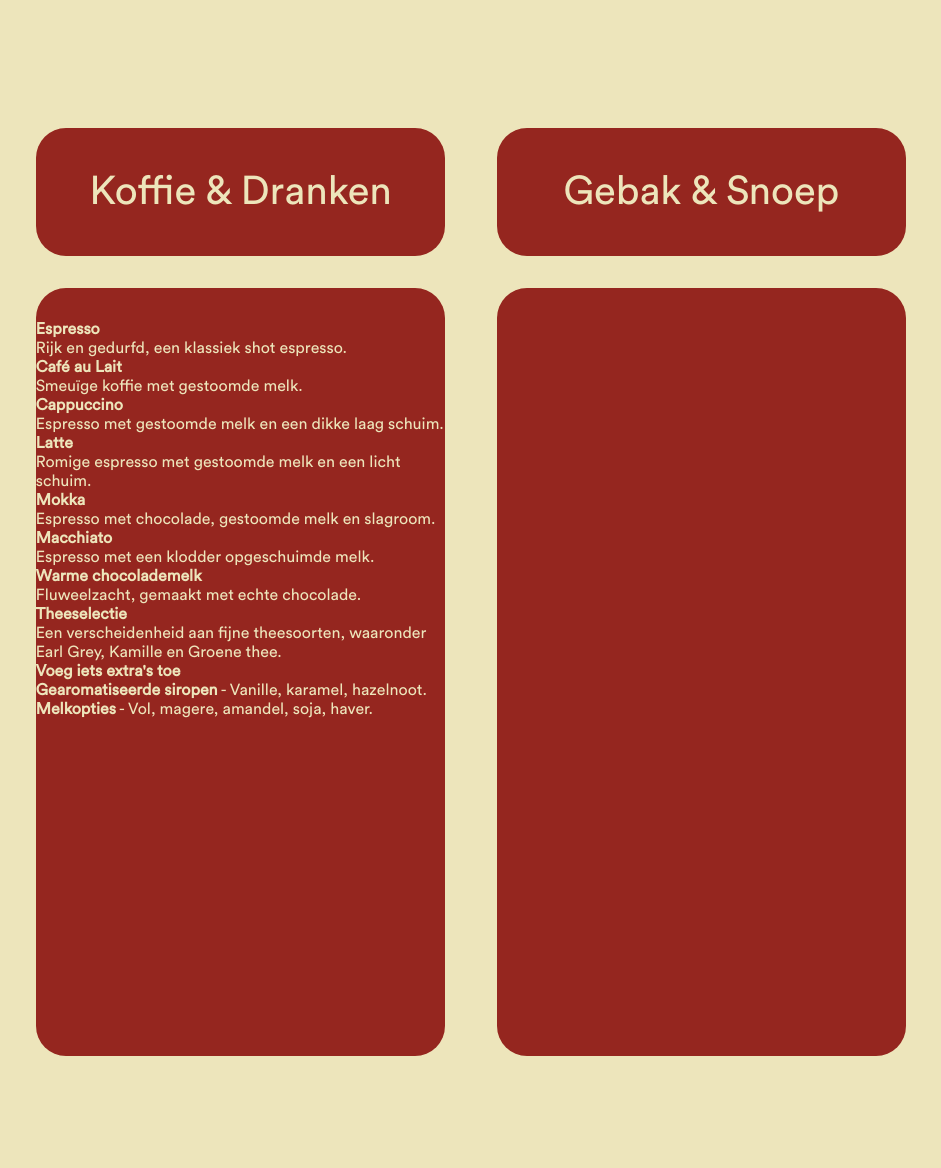
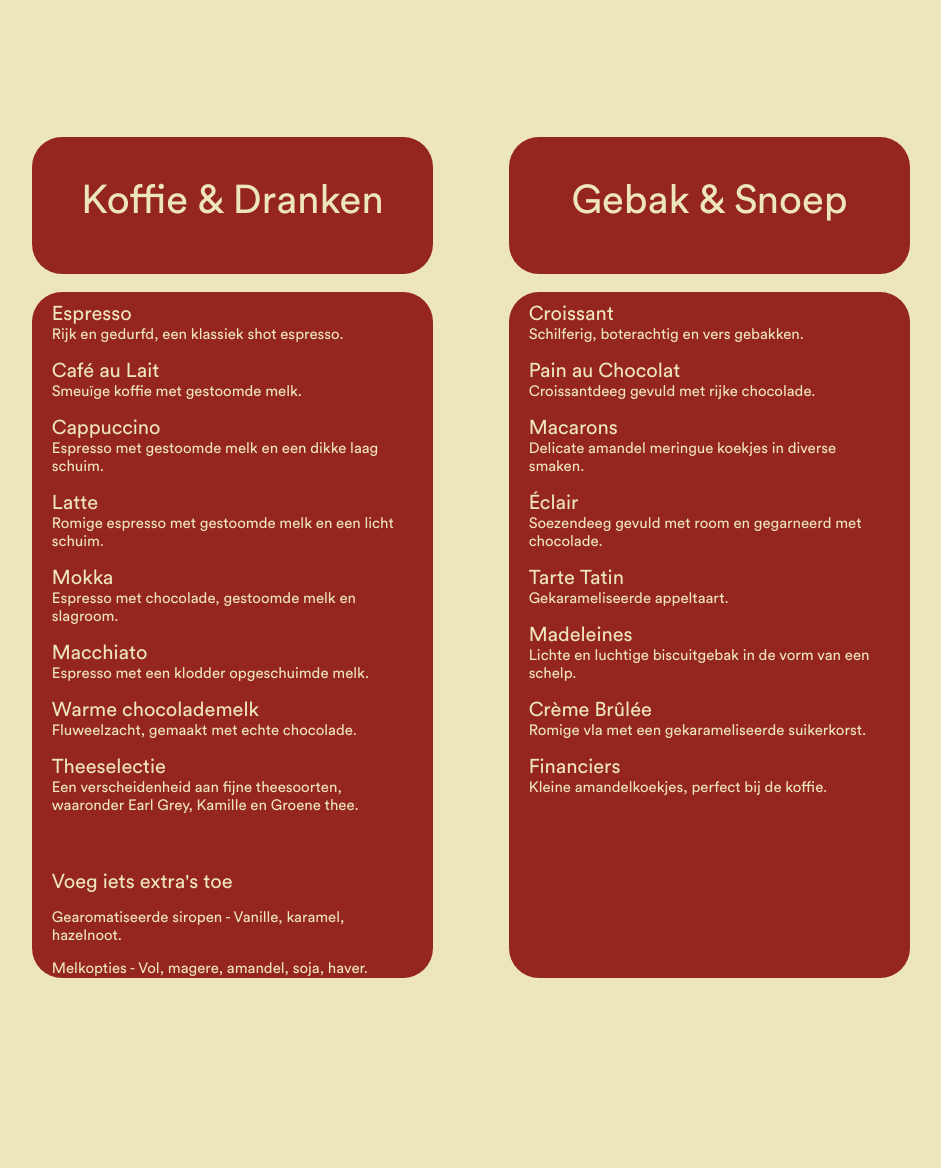
Before and after one commit to StefanSpitse4pm/OUI, a PHP site: page /html/menu.html in a window 1280 px wide. Shown: the whole page, without its empty margins (169-1110 px from the left). After the commit the page ends 978 px from the top, so only its background shows below. Run offline with PHP 8.4, Linux system fonts and the light colour scheme.

Commit message:
Tekst toegevoegt aan menu blokken

```diff
--- a/css/menu.css
+++ b/css/menu.css
@@ -26,6 +26,11 @@
     margin: 0;
 }
 
+.bigger
+{
+    font-size: 20px;
+}
+
 
 /*Linker blok*/
 .koffieDrankenUp
@@ -38,14 +43,14 @@
     color: var(--yellow);
 }
 
-.koffieContentUp
+.koffieContentUp /*Tekst*/
 {
     grid-column: 2/3;
     grid-row: 2/3;
     font-family: "Circular";
     color: var(--yellow);
     font-size: 2.5rem;
-    text-align: center;
+    text-align:center;
 }
 
 .koffieDrankenDown
@@ -54,20 +59,25 @@
     background-color: var(--red);
     border-radius: 30px;
     grid-row: 4/5;
-    font-family: "Circular";
-    color: var(--yellow);
-    text-align:left;
+    padding: 0px 20px;
+    padding-top: 10px;
 }
 
-.koffieContentDown
+.extrasContent
+{
+    padding-top: 40px;
+}
+
+.koffieContentDown /*Tekst*/
 {
     grid-column: 2/3;
     grid-row: 4/5;
     font-family: "Circular";
     color: var(--yellow);
-    font-size: 2rem;
-    text-align: center;
+    font-size: 15px;
 }
+
+
 /*End Linker blok*/
 
 
@@ -90,9 +100,11 @@
     grid-row: 4/5;
     font-family: "Circular";
     color: var(--yellow);
+    padding: 0px 20px;
+    padding-top: 10px;
 }
 
-.gebakContentUp
+.gebakContentUp /*Tekst*/
 {
     grid-column: 4/5;
     grid-row: 2/3;
@@ -100,6 +112,15 @@
     color: var(--yellow);
     font-size: 2.5rem;
     text-align: center;
+}
+
+.gebakContentDown /*Tekst*/
+{
+    grid-column: 4/5;
+    grid-row: 4/5;
+    font-family: "Circular";
+    color: var(--yellow);
+    font-size: 15px;
 }
 /*End Rechter blok*/
 
@@ -109,12 +130,12 @@
 
 .backgroundMenu
 {
-    grid-template-columns: 2fr 4fr 0.5fr 4fr 2fr;
-    grid-template-rows: 1fr 1fr 0.25fr 6fr 0.25fr 0.125fr 0.5fr;
+    grid-template-columns: 2fr 4fr 0.75fr 4fr 2fr;
+    grid-template-rows: 1fr 1fr 0.125fr 5fr 0.25fr 0.125fr 0.5fr;
     display: grid;
     background-color: var(--yellow);
     min-height: 100vh;
-    padding: 0, 0;
+    padding: 0px 0px;
 }
 
 h1
--- a/html/menu.html
+++ b/html/menu.html
@@ -12,54 +12,107 @@
         <div class="backgroundMenu">
 
             <div class="koffieDrankenUp">
-                <div class="koffieContentUp"> <p> Koffie & Dranken</p> </div>
+                <div class="koffieContentUp"> <p>Koffie & Dranken</p> </div>
             </div>
             <div class="koffieDrankenDown">
-                <p class="koffieContentDown">
-                    <div> <b>Espresso</b> </div>
+                <div class="koffieContentDown">
+                    <div class="bigger"> Espresso </div>
 
                     <div>Rijk en gedurfd, een klassiek shot espresso.</div>
+                    <p> </p>
 
-                    <div> <b>Café au Lait </b> </div>
+                    <div class="bigger"> Café au Lait </div>
 
                     <div>Smeuïge koffie met gestoomde melk.</div>
+                    <p> </p>
 
-                    <div> <b>Cappuccino</b> </div>
+                    <div class="bigger"> Cappuccino </div>
 
                     <div> Espresso met gestoomde melk en een dikke laag schuim.</div>
+                    <p> </p>
 
-                    <div> <b>Latte</b> </div>
+                    <div class="bigger"> Latte </div>
 
                     <div>Romige espresso met gestoomde melk en een licht schuim.</div>
+                    <p> </p>
 
-                    <div> <b>Mokka</b> </div>
+                    <div class="bigger"> Mokka </div>
 
                     <div>Espresso met chocolade, gestoomde melk en slagroom.</div>
+                    <p> </p>
 
-                    <div> <b>Macchiato</b> </div>
+                    <div class="bigger"> Macchiato </div>
 
                     <div>Espresso met een klodder opgeschuimde melk.</div>
+                    <p> </p>
 
-                    <div> <b>Warme chocolademelk</b> </div>
+                    <div class="bigger"> Warme chocolademelk </div>
 
                     <div>Fluweelzacht, gemaakt met echte chocolade.</div>
+                    <p> </p>
 
-                    <div> <b>Theeselectie</b> </div>
+                    <div class="bigger"> Theeselectie </div>
 
                     <div>Een verscheidenheid aan fijne theesoorten, waaronder Earl Grey, Kamille en Groene thee.</div>
+                    <p> </p>
 
-                    <div> <b>Voeg iets extra's toe</b> </div>
+                    <div class="extrasContent"> <div class="bigger"> Voeg iets extra's toe </div>
+                    <p> </p>
 
-                    <div> <b>Gearomatiseerde siropen</b> - Vanille, karamel, hazelnoot.</div>
+                    <div> Gearomatiseerde siropen - Vanille, karamel, hazelnoot.</div>
+                    <p> </p>
 
-                    <div> <b>Melkopties</b> - Vol, magere, amandel, soja, haver.</div>
-                </p>
+                    <div> Melkopties - Vol, magere, amandel, soja, haver.</div> </div>
+                </div>
             </div>
 
             <div class="gebakSnoepUp">
                 <div class="gebakContentUp"> <p> Gebak & Snoep</p> </div>
             </div>
-            <div class="gebakSnoepDown"> <p></p> </div>
+            <div class="gebakSnoepDown">
+                <div class="gebakContentDown">
+
+                    <div class="bigger">Croissant</div>
+
+                    <div>Schilferig, boterachtig en vers gebakken.</div>
+                    <p> </p>
+
+                    <div class="bigger">Pain au Chocolat</div>
+
+                    <div>Croissantdeeg gevuld met rijke chocolade.</div>
+                    <p> </p>
+
+                    <div class="bigger">Macarons</div>
+
+                    <div>Delicate amandel meringue koekjes in diverse smaken.</div>
+                    <p> </p>
+
+                    <div class="bigger">Éclair</div>
+
+                    <div>Soezendeeg gevuld met room en gegarneerd met chocolade.</div>
+                    <p> </p>
+
+                    <div class="bigger">Tarte Tatin</div>
+
+                    <div>Gekarameliseerde appeltaart.</div>
+                    <p> </p>
+
+                    <div class="bigger">Madeleines</div>
+
+                    <div>Lichte en luchtige biscuitgebak in de vorm van een schelp.</div>
+                    <p> </p>
+
+                    <div class="bigger">Crème Brûlée</div>
+
+                    <div>Romige vla met een gekarameliseerde suikerkorst.</div>
+                    <p> </p>
+
+                    <div class="bigger">Financiers</div>
+
+                    <div>Kleine amandelkoekjes, perfect bij de koffie.</div>
+
+                </div>
+            </div>
 
 
 
```
